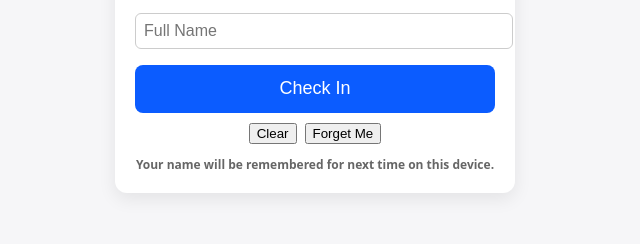
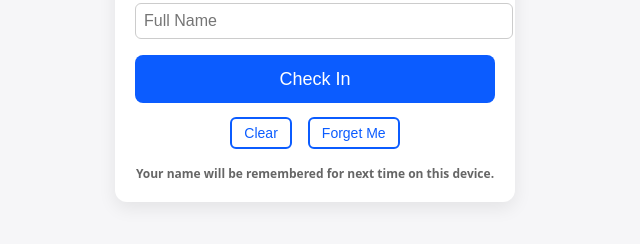
Before and after one commit to HappyLlama12/NameCheckIn, a plain HTML site: page index.html in a window 1280 px wide. Shown: the part 344-588 px from the top of the page, without its empty margins (325-965 px from the left). Drawn offline with Linux system fonts and the light colour scheme.

Commit message:
Update index.html

```diff
--- a/index.html
+++ b/index.html
@@ -54,8 +54,8 @@ https://docs.google.com/forms/d/e/FORM_ID/formResponse and the input name must b
     <button id="submitBtn" class="action">Check In</button>
 
     <div class="row" style="justify-content:center;margin-top:10px">
-      <button id="clearBtn" class="key">Clear</button>
-      <button id="forgetBtn" class="key">Forget Me</button>
+      <button id="clearBtn" class="outlined-btn">Clear</button>
+      <button id="forgetBtn" class="outlined-btn">Forget Me</button>
     </div>
 
     <div id="status"></div>
@@ -75,7 +75,7 @@ https://docs.google.com/forms/d/e/FORM_ID/formResponse and the input name must b
     const clearBtn = document.getElementById('clearBtn');
     const forgetBtn = document.getElementById('forgetBtn');
     const status = document.getElementById('status');
-    const nameInput = document.getElementById('nameInput');
+    const nameInput = document.getElementById('fullName');
 
     function clearDisplay() {
       nameInput.value = '';
```
